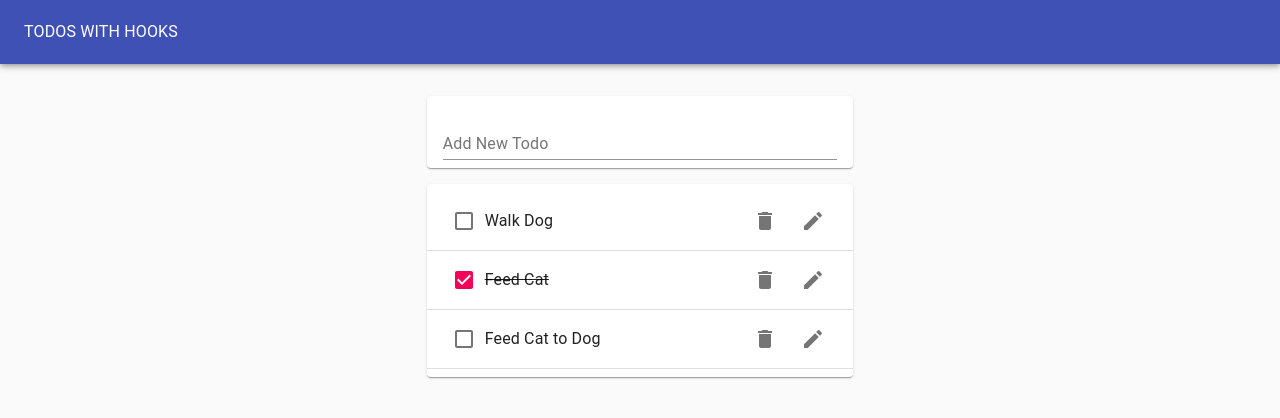
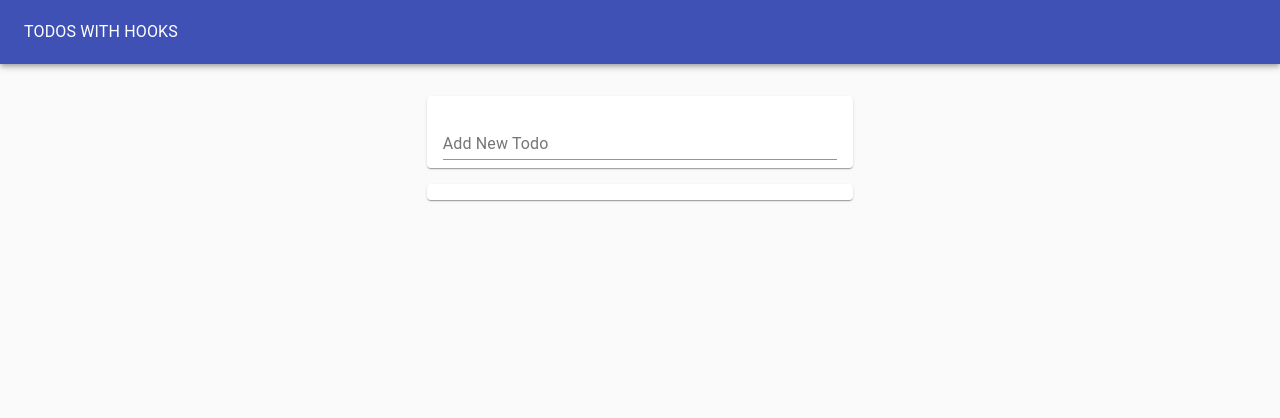
Before and after one commit to shownola/TodoHooks, a React (Create React App) app: page / in a window 1280 px wide. Shown: the top 418 px of the page. Built offline with nearby package versions, Linux system fonts and the light colour scheme.

Commit message:
Implement localStorage with useEffect Hook

```diff
--- a/src/EditTodoForm.js
+++ b/src/EditTodoForm.js
@@ -10,8 +10,15 @@
       editTodo(id, value);
       reset();
       toggleEditForm();
-    }}>
-    <TextField margin='normal' value={value} onChange={handleChange} fullWidth />
+    }}
+    style={{marginLeft: '1rem', width: '50%'}}
+    >
+    <TextField
+      margin='normal'
+      value={value}
+      onChange={handleChange}
+      fullWidth
+      autoFocus />
     </form>
   );
 }
--- a/src/Todo.js
+++ b/src/Todo.js
@@ -12,7 +12,7 @@
 function Todo({id, task, completed, removeTodo, toggleTodo, editTodo }){
   const [isEditing, toggle] = useToggleState(false);
   return (
-    <ListItem>
+    <ListItem style={{height: '64px'}}>
     {isEditing ? (<EditTodoForm editTodo={editTodo} id={id} task={task} toggleEditForm={toggle} /> ) : (
       <>
     <Checkbox tabIndex={-1} checked={completed} onClick={() => toggleTodo(id)} />
--- a/src/TodoApp.js
+++ b/src/TodoApp.js
@@ -1,4 +1,4 @@
-import React, { useState } from 'react';
+import React, { useState, useEffect } from 'react';
 import Typography from '@material-ui/core/Typography';
 import Paper from '@material-ui/core/Paper';
 import AppBar from '@material-ui/core/AppBar';
@@ -8,13 +8,19 @@
 import TodoForm from './TodoForm';
 import uuid from 'uuid/v4';
 
+
 function TodoApp(){
-  const initialTodos = [
-    {id: 1, task: 'Walk Dog', completed: false},
-    {id: 2, task: 'Feed Cat', completed: true},
-    {id: 3, task: 'Feed Cat to Dog', completed: false}
-  ];
+  const initialTodos = JSON.parse(window.localStorage.getItem('todos') || "[]");
+  // const initialTodos = [
+  //   {id: 1, task: 'Walk Dog', completed: false},
+  //   {id: 2, task: 'Feed Cat', completed: true},
+  //   {id: 3, task: 'Feed Cat to Dog', completed: false}
+  // ];
   const [todos, setTodos] = useState(initialTodos);
+
+  useEffect(() => {
+    window.localStorage.setItem('todos', JSON.stringify(todos));
+  }, [todos]);
   const addTodo = newTodoText => {
     setTodos([...todos, {id: uuid(), task: newTodoText, completed: false}]);
   };
--- a/src/TodoList.js
+++ b/src/TodoList.js
@@ -9,7 +9,7 @@
   return(
     <Paper>
       <List>
-      {todos.map(todo => (
+      {todos.map((todo, i) => (
         <>
         <Todo
           id={todo.id}
@@ -20,7 +20,7 @@
           toggleTodo={toggleTodo}
           editTodo = {editTodo}
           />
-        <Divider />
+        {i < todos.length -1 && <Divider />}
         </>
       ))}
       </List>
```
